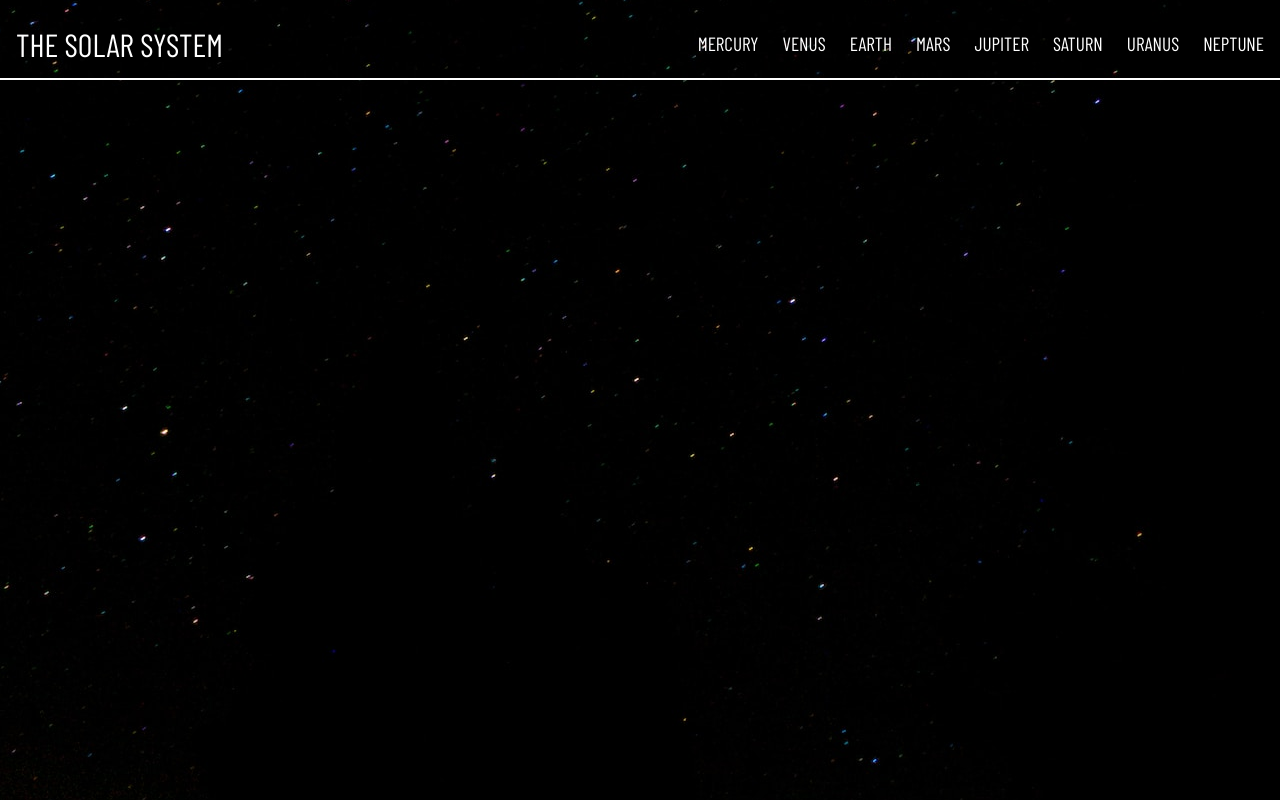
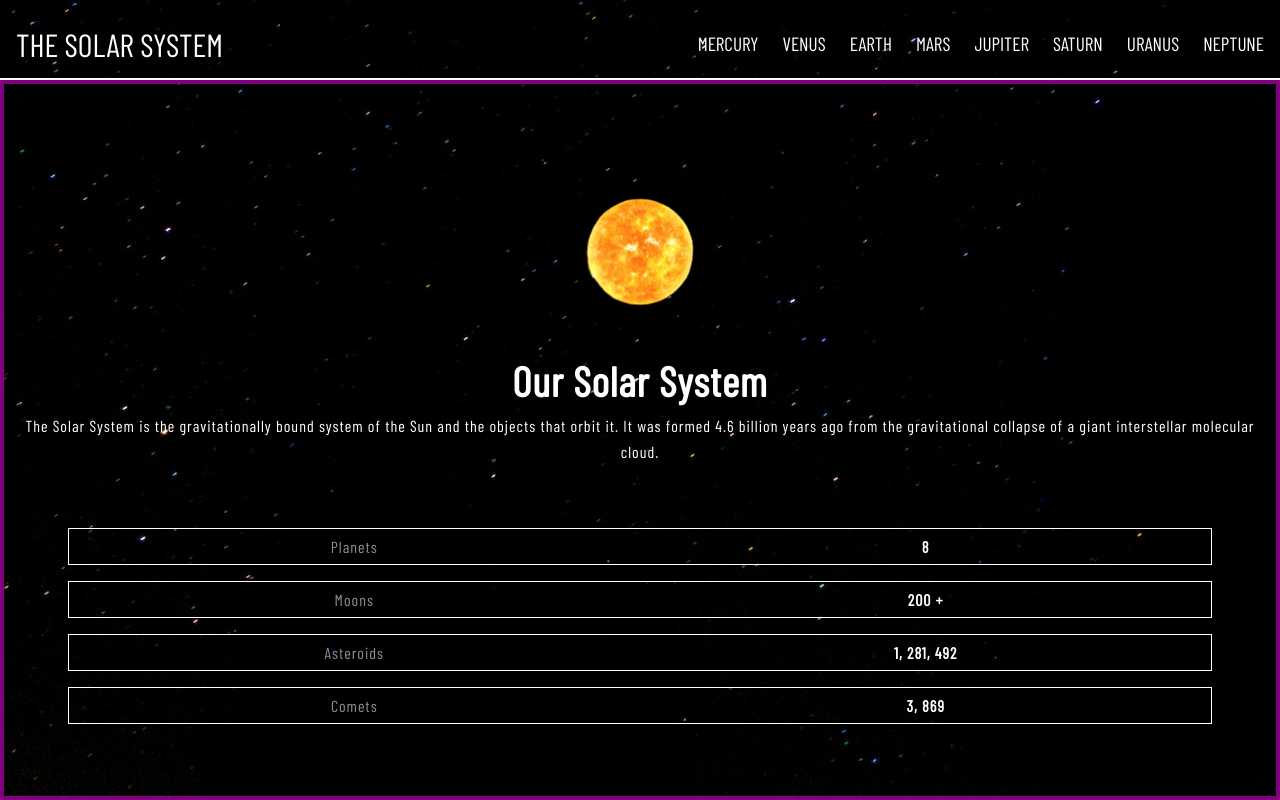
Before and after one commit to nicholaslicata/The-Solar-System, a React (Create React App) app: page / in a window 1280 px wide. Built offline with nearby package versions, Linux system fonts and the light colour scheme.

Commit message:
added home page facts and img

```diff
--- a/src/pages/Home.js
+++ b/src/pages/Home.js
@@ -1,7 +1,37 @@
+
 
 function Home() {
     return (
-       <h1>Home</h1>
+       <main className='home-container'>
+        <div className='home-text-container'>
+            <img className='sun-img' src={require('../assets/the-sun.png')} alt='The Sun'/>
+            <div className>
+              <h1 className='home-h1'>Our Solar System</h1>
+              <p className='home-p'>The Solar System is the gravitationally bound system of the Sun
+                and the objects that orbit it. It was formed 4.6 billion years ago
+                from the gravitational collapse of a giant interstellar molecular cloud.
+              </p>
+            </div>
+        </div>
+        <div className='home-facts-container'>
+            <div className='home-fact'>
+                <p className='home-fact-text'>Planets</p>
+                <p className='home-fact-number'>8</p>
+            </div>
+            <div className='home-fact'>
+                <p className='home-fact-text'>Moons</p>
+                <p className='home-fact-number'>200 +</p>
+            </div>
+            <div className='home-fact'>
+                <p className='home-fact-text'>Asteroids</p>
+                <p className='home-fact-number'>1, 281, 492</p>
+            </div>
+            <div className='home-fact'>
+                <p className='home-fact-text'>Comets</p>
+                <p className='home-fact-number'>3, 869</p>
+            </div>
+        </div>
+       </main>
     )
 }
 
```
